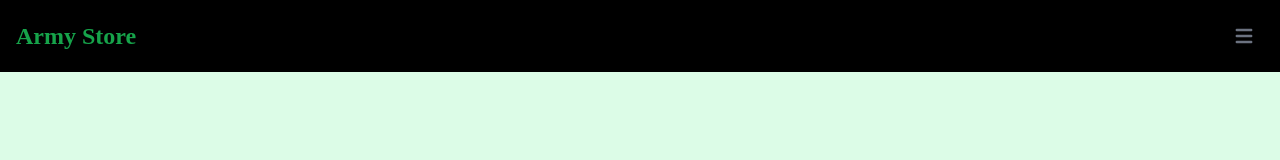
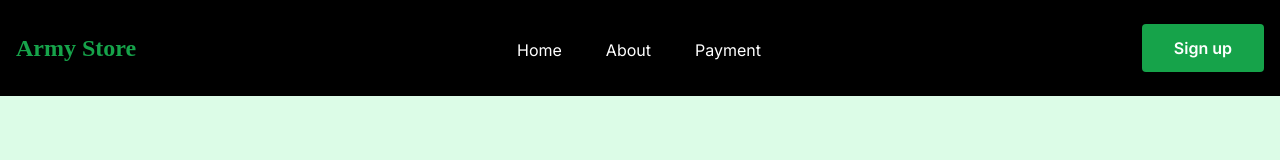
Before and after one commit to soziakram/armystore-frontend, a React (Create React App) app: page / in a window 1280 px wide. Shown: the top 160 px of the page. Built offline with nearby package versions, Linux system fonts and the light colour scheme; a web font is replaced by a local one.

Commit message:
navbar apdated

```diff
--- a/src/components/Navbar.jsx
+++ b/src/components/Navbar.jsx
@@ -1,113 +1,71 @@
 import React from "react";
+import { Link } from "react-router-dom";
 
 const Navbar = () => {
   return (
-    <nav className="border-gray-200  bg-black dark:bg-gray-800 dark:border-gray-700">
-      <div className="max-w-screen-xl flex flex-wrap items-center justify-between mx-auto p-4">
-        <a href="/" className="flex items-center">
-          <span className="self-center font-turney text-2xl font-semibold whitespace-nowrap text-green-600 font- dark:text-white">
-            Army Store
-          </span>
-        </a>
-        <button
-          data-collapse-toggle="navbar-hamburger"
-          type="button"
-          className="inline-flex items-center p-2 ml-3 text-sm text-gray-500 rounded-lg hover:bg-green-300 focus:outline-none focus:ring-2 focus:ring-green-200 dark:text-gray-400 dark:hover:bg-gray-700 dark:focus:ring-gray-600"
-          aria-controls="navbar-hamburger"
-          aria-expanded="false"
-        >
-          <span className="sr-only">Open main menu</span>
-          <svg
-            className="w-6 h-6"
-            aria-hidden="true"
-            fill="currentColor"
-            viewBox="0 0 20 20"
-            xmlns="http://www.w3.org/2000/svg"
-          >
-            <path
-              fill-rule="evenodd"
-              d="M3 5a1 1 0 011-1h12a1 1 0 110 2H4a1 1 0 01-1-1zM3 10a1 1 0 011-1h12a1 1 0 110 2H4a1 1 0 01-1-1zM3 15a1 1 0 011-1h12a1 1 0 110 2H4a1 1 0 01-1-1z"
-              clip-rule="evenodd"
-            ></path>
-          </svg>
-        </button>
-        <div className="hidden w-full" id="navbar-hamburger">
-          <ul className="flex flex-col font-medium mt-4 rounded-lg bg-gray-50 dark:bg-gray-800 dark:border-gray-700">
-            <li>
-              <a
-                href="#"
-                className="block py-2 pl-3 pr-4 text-white bg-blue-700 rounded dark:bg-blue-600"
-                aria-current="page"
+    <>
+      <header className="p-4 bg-black text-white">
+        <div className="container flex justify-between h-16 mx-auto">
+          <a href="/" className="flex items-center">
+            <span className="self-center font-turney text-2xl font-semibold whitespace-nowrap text-green-600 font- dark:text-white">
+              Army Store
+            </span>
+          </a>
+
+          <ul className="items-stretch hidden space-x-3 lg:flex">
+            <li className="flex">
+              <Link
+                rel="noopener noreferrer"
+                to="/"
+                className="flex items-center px-4 -mb-1 hover:border-b-2 dark:border-transparent hover:text-green-200 focus:text-green-400  activ:text-green-200  hover:border-green-100"
               >
                 Home
-              </a>
+              </Link>
             </li>
-            <li>
-              <a
-                href="#"
-                className="block py-2 pl-3 pr-4 text-gray-900 rounded hover:bg-gray-100 dark:text-gray-400 dark:hover:bg-gray-700 dark:hover:text-white"
+            <li className="flex">
+              <Link
+                rel="noopener noreferrer"
+                to="about"
+                className="flex items-center px-4 -mb-1 hover:border-b-2 dark:border-transparent hover:text-green-200 focus:text-green-400  activ:text-green-200   hover:border-green-100"
               >
-                Services
-              </a>
+                About
+              </Link>
             </li>
-            <li>
-              <a
-                href="#"
-                className="block py-2 pl-3 pr-4 text-gray-900 rounded hover:bg-gray-100 dark:text-gray-400 md:dark:hover:text-white dark:hover:bg-gray-700 dark:hover:text-white"
+            <li className="flex">
+              <Link
+                rel="noopener noreferrer"
+                to="payment"
+                className="flex items-center px-4 -mb-1 hover:border-b-2 dark:border-transparent hover:text-green-200 focus:text-green-400  activ:text-green-200  hover:border-green-100"
               >
-                Pricing
-              </a>
-            </li>
-            <li>
-              <a
-                href="#"
-                className="block py-2 pl-3 pr-4 text-gray-900 rounded hover:bg-gray-100 dark:text-gray-400 dark:hover:bg-gray-700 dark:hover:text-white"
-              >
-                Contact
-              </a>
+                Payment
+              </Link>
             </li>
           </ul>
+          <div className="items-center flex-shrink-0 hidden lg:flex">
+
+            <button className="self-center px-8 py-3 font-semibold rounded bg-green-600 text-white">
+              Sign up
+            </button>
+          </div>
+          <button className="p-4 lg:hidden">
+            <svg
+              xmlns="http://www.w3.org/2000/svg"
+              fill="none"
+              viewBox="0 0 24 24"
+              stroke="currentColor"
+              className="w-6 h-6 dark:text-gray-300"
+            >
+              <path
+                strokeLinecap="round"
+                strokeLinejoin="round"
+                strokeWidth="2"
+                d="M4 6h16M4 12h16M4 18h16"
+              ></path>
+            </svg>
+          </button>
         </div>
-      </div>
-    </nav>
-
-
-
-
-
-//     <header className="p-4 dark:bg-gray-800 dark:text-gray-100">
-// 	<div className="container flex justify-between h-16 mx-auto">
-// 		<a rel="noopener noreferrer" href="#" aria-label="Back to homepage" className="flex items-center p-2">
-// 			<svg xmlns="http://www.w3.org/2000/svg" fill="currentColor" viewBox="0 0 32 32" className="w-8 h-8 dark:text-violet-400">
-// 				<path d="M27.912 7.289l-10.324-5.961c-0.455-0.268-1.002-0.425-1.588-0.425s-1.133 0.158-1.604 0.433l0.015-0.008-10.324 5.961c-0.955 0.561-1.586 1.582-1.588 2.75v11.922c0.002 1.168 0.635 2.189 1.574 2.742l0.016 0.008 10.322 5.961c0.455 0.267 1.004 0.425 1.59 0.425 0.584 0 1.131-0.158 1.602-0.433l-0.014 0.008 10.322-5.961c0.955-0.561 1.586-1.582 1.588-2.75v-11.922c-0.002-1.168-0.633-2.189-1.573-2.742zM27.383 21.961c0 0.389-0.211 0.73-0.526 0.914l-0.004 0.002-10.324 5.961c-0.152 0.088-0.334 0.142-0.53 0.142s-0.377-0.053-0.535-0.145l0.005 0.002-10.324-5.961c-0.319-0.186-0.529-0.527-0.529-0.916v-11.922c0-0.389 0.211-0.73 0.526-0.914l0.004-0.002 10.324-5.961c0.152-0.090 0.334-0.143 0.53-0.143s0.377 0.053 0.535 0.144l-0.006-0.002 10.324 5.961c0.319 0.185 0.529 0.527 0.529 0.916z"></path>
-// 				<path d="M22.094 19.451h-0.758c-0.188 0-0.363 0.049-0.515 0.135l0.006-0.004-4.574 2.512-5.282-3.049v-6.082l5.282-3.051 4.576 2.504c0.146 0.082 0.323 0.131 0.508 0.131h0.758c0.293 0 0.529-0.239 0.529-0.531v-0.716c0-0.2-0.11-0.373-0.271-0.463l-0.004-0.002-5.078-2.777c-0.293-0.164-0.645-0.26-1.015-0.26-0.39 0-0.756 0.106-1.070 0.289l0.010-0.006-5.281 3.049c-0.636 0.375-1.056 1.055-1.059 1.834v6.082c0 0.779 0.422 1.461 1.049 1.828l0.009 0.006 5.281 3.049c0.305 0.178 0.67 0.284 1.061 0.284 0.373 0 0.723-0.098 1.027-0.265l-0.012 0.006 5.080-2.787c0.166-0.091 0.276-0.265 0.276-0.465v-0.716c0-0.293-0.238-0.529-0.529-0.529z"></path>
-// 			</svg>
-// 		</a>
-// 		<ul className="items-stretch hidden space-x-3 lg:flex">
-// 			<li className="flex">
-// 				<a rel="noopener noreferrer" href="#" className="flex items-center px-4 -mb-1 border-b-2 dark:border-transparent dark:text-violet-400 dark:border-violet-400">Link</a>
-// 			</li>
-// 			<li className="flex">
-// 				<a rel="noopener noreferrer" href="#" className="flex items-center px-4 -mb-1 border-b-2 dark:border-transparent">Link</a>
-// 			</li>
-// 			<li className="flex">
-// 				<a rel="noopener noreferrer" href="#" className="flex items-center px-4 -mb-1 border-b-2 dark:border-transparent">Link</a>
-// 			</li>
-// 			<li className="flex">
-// 				<a rel="noopener noreferrer" href="#" className="flex items-center px-4 -mb-1 border-b-2 dark:border-transparent">Link</a>
-// 			</li>
-// 		</ul>
-// 		<div className="items-center flex-shrink-0 hidden lg:flex">
-// 			<button className="self-center px-8 py-3 rounded">Sign in</button>
-// 			<button className="self-center px-8 py-3 font-semibold rounded dark:bg-violet-400 dark:text-gray-900">Sign up</button>
-// 		</div>
-// 		<button className="p-4 lg:hidden">
-// 			<svg xmlns="http://www.w3.org/2000/svg" fill="none" viewBox="0 0 24 24" stroke="currentColor" className="w-6 h-6 dark:text-gray-100">
-// 				<path strokeLinecap="round" strokeLinejoin="round" strokeWidth="2" d="M4 6h16M4 12h16M4 18h16"></path>
-// 			</svg>
-// 		</button>
-// 	</div>
-// </header>
+      </header>
+    </>
   );
 };
 
```
